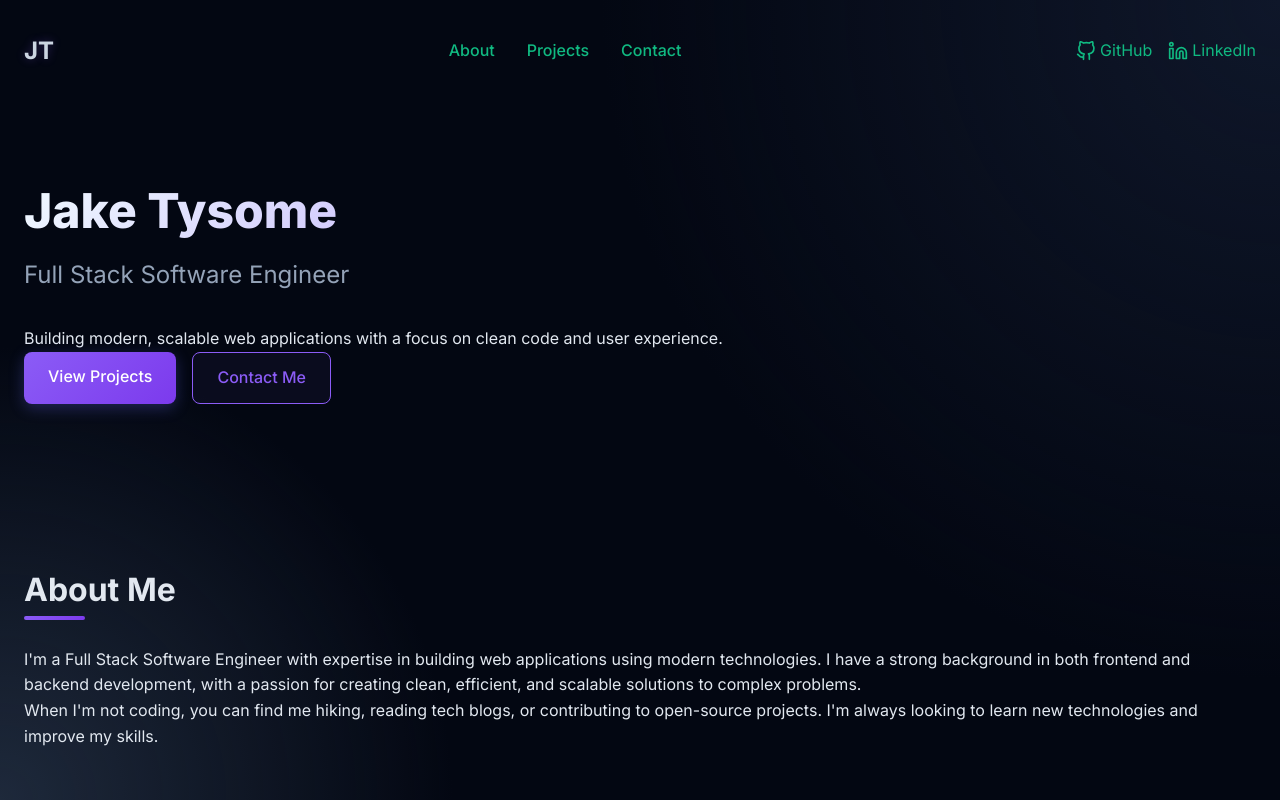
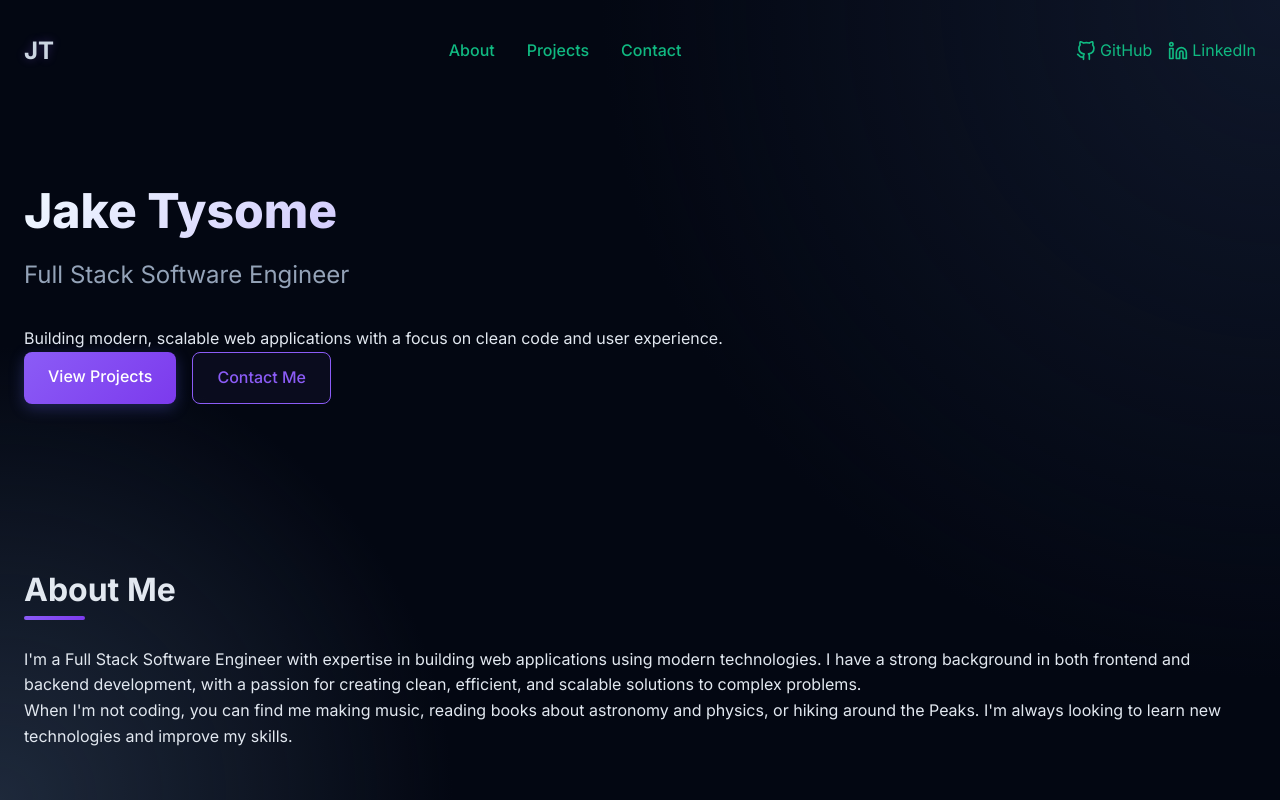
Before and after one commit to jaketysome/portfolio-website, a Next.js app: page / in a window 1280 px wide. Shown: the top 800 px of the page. Built offline with nearby package versions, Linux system fonts and the light colour scheme.

Commit message:
updates about text

```diff
--- a/app/components/sections/about.tsx
+++ b/app/components/sections/about.tsx
@@ -10,9 +10,9 @@ function About() {
           clean, efficient, and scalable solutions to complex problems.
         </p>
         <p>
-          When I'm not coding, you can find me hiking, reading tech blogs, or
-          contributing to open-source projects. I'm always looking to learn new
-          technologies and improve my skills.
+          When I'm not coding, you can find me making music, reading books about
+          astronomy and physics, or hiking around the Peaks. I'm always looking
+          to learn new technologies and improve my skills.
         </p>
       </div>
     </section>
```
